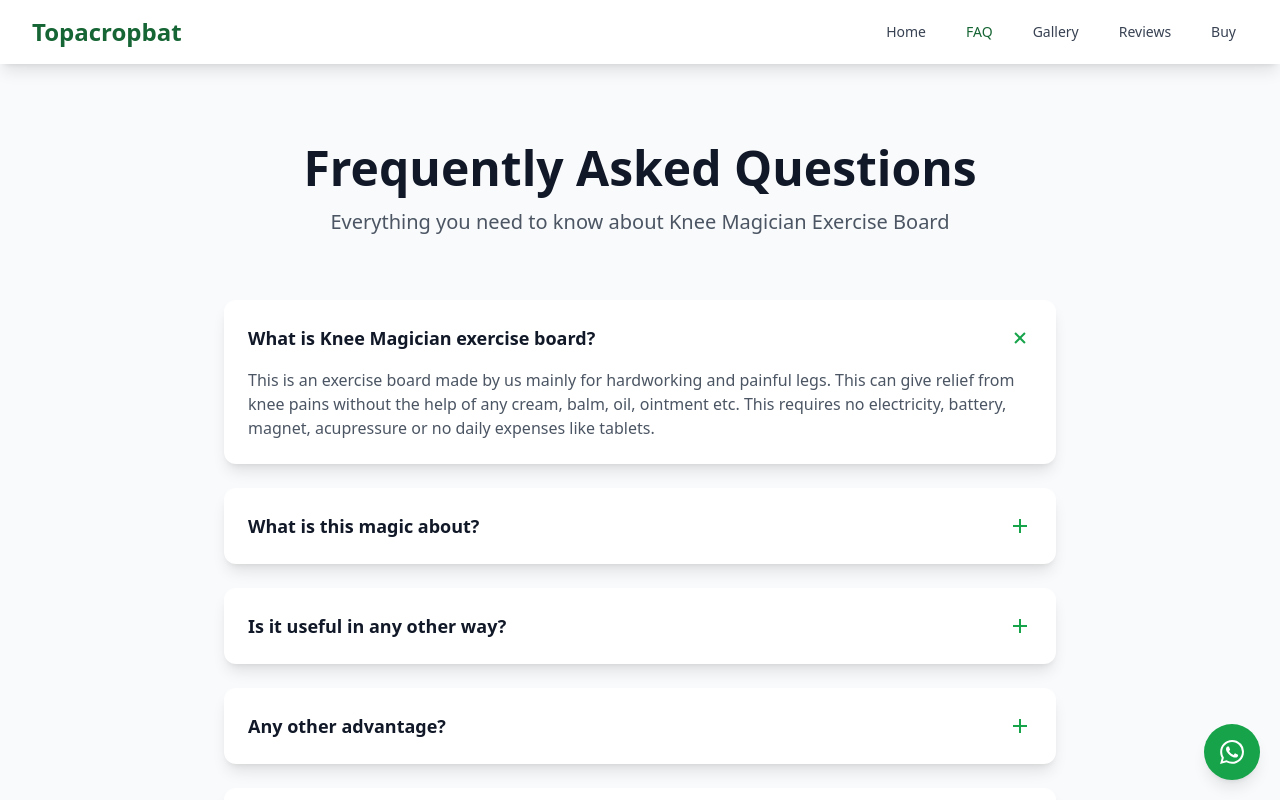
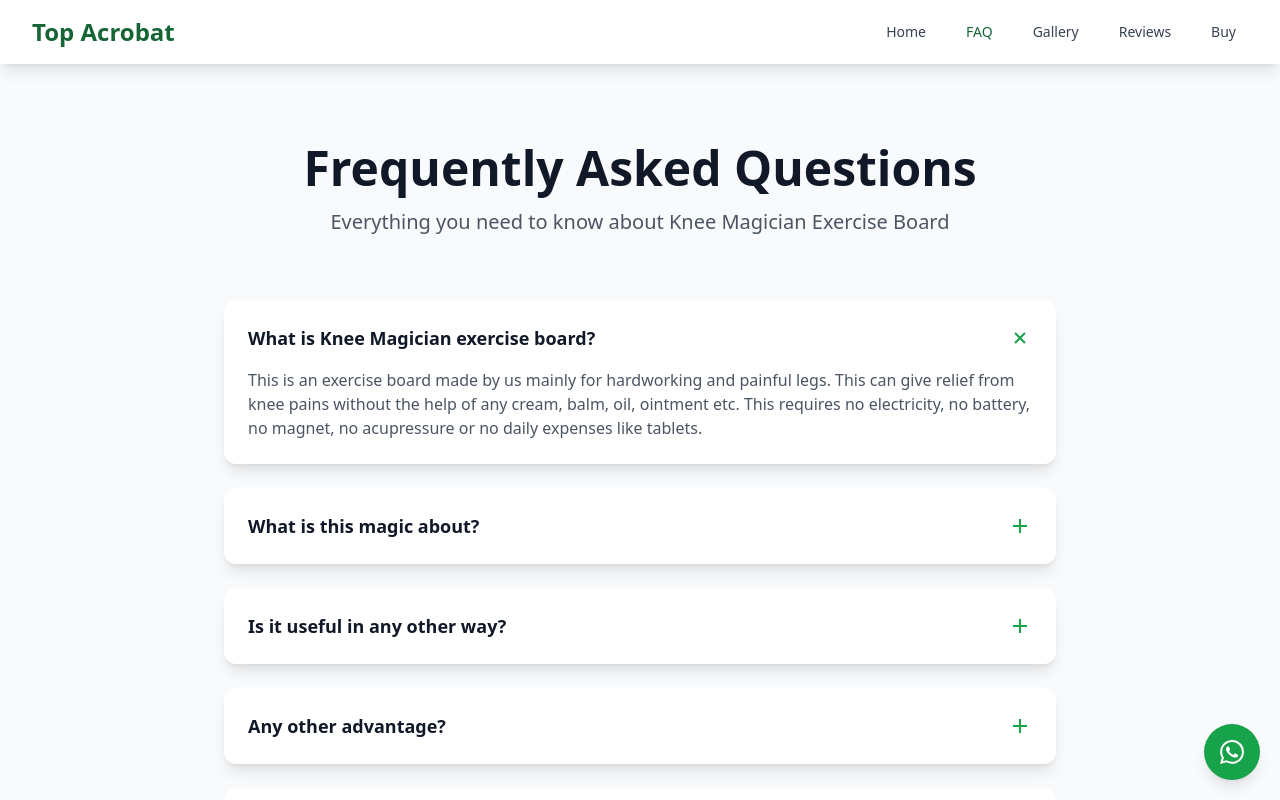
Before and after one commit to topacrobat1/Topacrobat, a plain HTML site: page faq.html in a window 1280 px wide. Both pictures are taken after a click on the button "What is Knee Magician exercise board?". Shown: the top 800 px of the page. Drawn offline with nearby package versions, Linux system fonts and the light colour scheme.

Commit message:
Update faq.html

```diff
--- a/faq.html
+++ b/faq.html
@@ -35,7 +35,7 @@
         <div class="max-w-7xl mx-auto px-4 sm:px-6 lg:px-8">
             <div class="flex justify-between items-center h-16">
                 <div class="flex items-center">
-                    <h1 class="text-2xl font-bold text-green-800">Topacropbat</h1>
+                    <h1 class="text-2xl font-bold text-green-800">Top Acrobat</h1>
                 </div>
                 <div class="hidden md:block">
                     <div class="ml-10 flex items-baseline space-x-4">
@@ -86,7 +86,7 @@
                         </svg>
                     </button>
                     <div class="faq-answer hidden mt-4 text-gray-600">
-                        <p>This is an exercise board made by us mainly for hardworking and painful legs. This can give relief from knee pains without the help of any cream, balm, oil, ointment etc. This requires no electricity, battery, magnet, acupressure or no daily expenses like tablets.</p>
+                        <p>This is an exercise board made by us mainly for hardworking and painful legs. This can give relief from knee pains without the help of any cream, balm, oil, ointment etc. This requires no electricity, no battery, no magnet, no acupressure or no daily expenses like tablets.</p>
                     </div>
                 </div>
                 <div class="bg-white rounded-xl shadow-lg p-6 fade-in">
@@ -196,7 +196,7 @@
                         </svg>
                     </button>
                     <div class="faq-answer hidden mt-4 text-gray-600">
-                        <p>We have designed it for a person having 120-130 kg weight.</p>
+                        <p>We have designed it for a person having 140-150 kg weight.</p>
                     </div>
                 </div>
                 <div class="bg-white rounded-xl shadow-lg p-6 fade-in">
```
